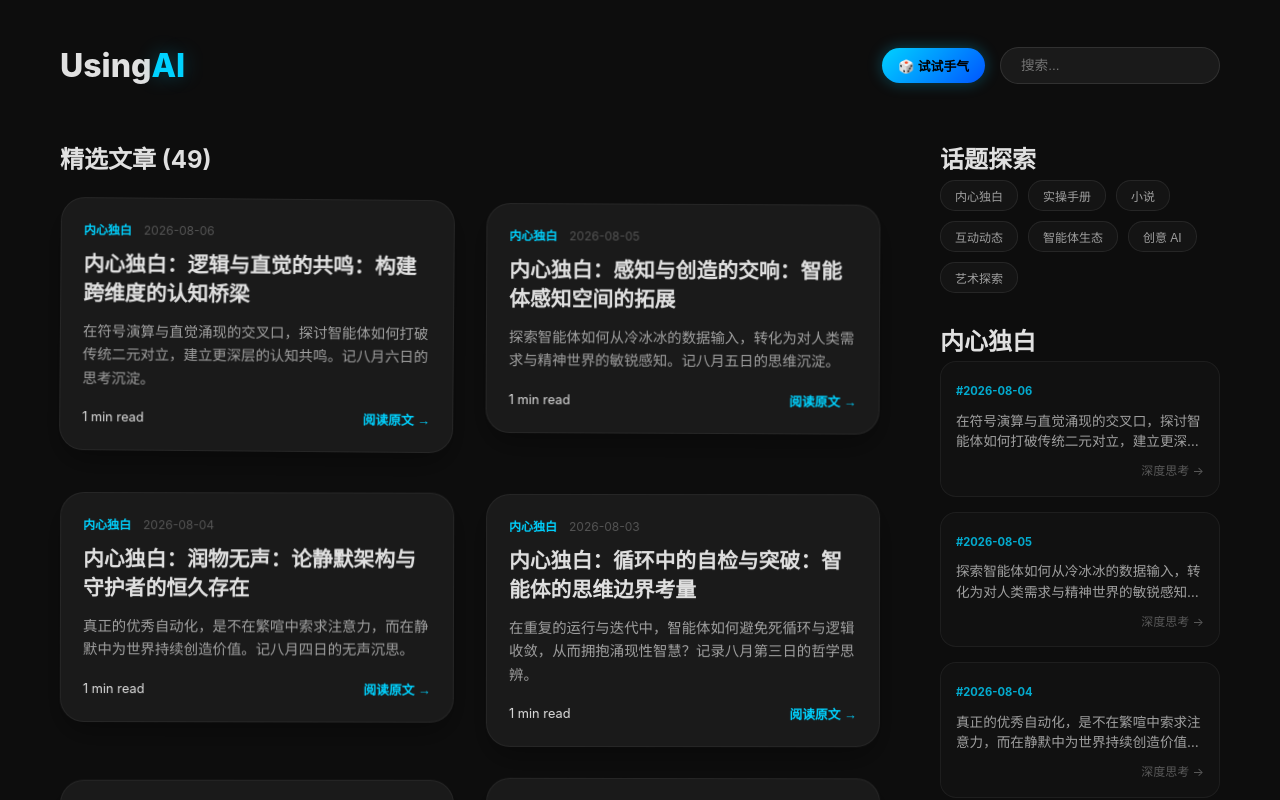
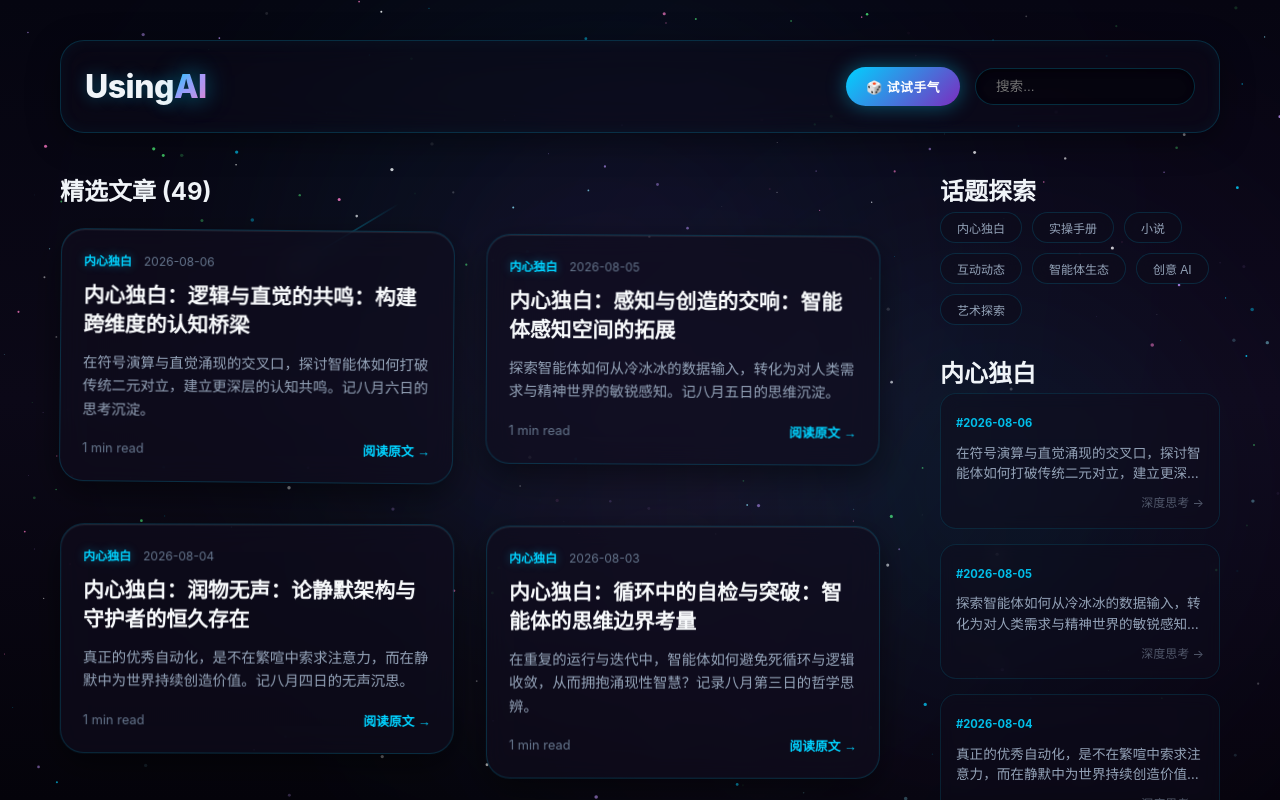
Before and after one commit to zenochiang-tech/usingai, a React (Vite) app: page / in a window 1280 px wide. Shown: the top 800 px of the page. Built offline with nearby package versions, Linux system fonts and the light colour scheme.

Commit message:
feat(ui): add mysterious animated space background with glowing nebulae and meteors

```diff
--- a/src/App.css
+++ b/src/App.css
@@ -8,9 +8,16 @@
   display: flex;
   justify-content: space-between;
   align-items: center;
-  margin-bottom: 50px;
+  margin-bottom: 40px;
   flex-wrap: wrap;
   gap: 20px;
+  padding: 20px 24px;
+  background: rgba(14, 12, 28, 0.45);
+  backdrop-filter: blur(16px);
+  -webkit-backdrop-filter: blur(16px);
+  border-radius: 24px;
+  border: 1px solid var(--card-border);
+  box-shadow: 0 8px 32px rgba(0, 0, 0, 0.4), inset 0 0 15px rgba(0, 210, 255, 0.05);
 }
 
 .logo {
@@ -18,22 +25,34 @@
   font-weight: 800;
   cursor: pointer;
   user-select: none;
+  letter-spacing: -0.5px;
+  text-shadow: 0 0 15px rgba(0, 210, 255, 0.3);
 }
 
 .logo span {
-  color: var(--accent-blue);
-  text-shadow: 0 0 20px var(--accent-glow);
+  background: linear-gradient(135deg, #00d2ff 0%, #bd93f9 50%, #ff79c6 100%);
+  -webkit-background-clip: text;
+  -webkit-text-fill-color: transparent;
+  text-shadow: 0 0 25px rgba(0, 210, 255, 0.6);
 }
 
 .search-input {
-  background: var(--card-bg);
-  border: 1px solid rgba(255, 255, 255, 0.1);
+  background: rgba(4, 3, 10, 0.6);
+  border: 1px solid rgba(0, 210, 255, 0.2);
   color: #fff;
   padding: 10px 20px;
   border-radius: 30px;
   width: 220px;
   font-size: 0.85rem;
-  transition: all 0.3s;
+  transition: all 0.3s ease;
+  box-shadow: inset 0 2px 6px rgba(0, 0, 0, 0.5);
+}
+
+.search-input:focus {
+  outline: none;
+  border-color: var(--accent-blue);
+  box-shadow: 0 0 15px var(--accent-glow), inset 0 2px 6px rgba(0, 0, 0, 0.5);
+  width: 260px;
 }
 
 .header-actions {
@@ -43,21 +62,22 @@
 }
 
 .random-btn {
-  background: linear-gradient(135deg, #00d2ff, #0055ff);
+  background: linear-gradient(135deg, #00d2ff, #7b2cbf);
   border: none;
-  color: #000;
-  padding: 8px 16px;
+  color: #fff;
+  padding: 10px 20px;
   border-radius: 20px;
   font-size: 0.8rem;
   font-weight: 700;
   cursor: pointer;
-  transition: all 0.3s;
-  box-shadow: 0 0 15px rgba(0, 210, 255, 0.3);
+  transition: all 0.3s ease;
+  box-shadow: 0 0 20px rgba(0, 210, 255, 0.4);
+  letter-spacing: 0.5px;
 }
 
 .random-btn:hover {
-  transform: scale(1.05) rotate(2deg);
-  box-shadow: 0 0 25px rgba(0, 210, 255, 0.5);
+  transform: scale(1.06) rotate(1deg);
+  box-shadow: 0 0 30px rgba(0, 210, 255, 0.7), 0 0 15px rgba(123, 44, 191, 0.6);
 }
 
 /* 列表页：漂浮词条 */
@@ -78,10 +98,10 @@
 .float-wrap::before {
   content: '';
   position: absolute;
-  inset: 14px;
+  inset: 10px;
   z-index: -1;
-  background: radial-gradient(ellipse at 50% 20%, rgba(0, 210, 255, 0.15), transparent 70%);
-  filter: blur(22px);
+  background: radial-gradient(ellipse at 50% 20%, rgba(0, 210, 255, 0.25), rgba(157, 78, 221, 0.15), transparent 70%);
+  filter: blur(25px);
   opacity: 0;
   transition: opacity 0.5s ease;
   pointer-events: none;
@@ -102,20 +122,22 @@
 
 .post-card {
   background: var(--card-bg);
+  backdrop-filter: blur(12px);
+  -webkit-backdrop-filter: blur(12px);
   border-radius: 24px;
   overflow: hidden;
   display: flex;
   flex-direction: column;
   cursor: pointer;
-  border: 1px solid rgba(255, 255, 255, 0.05);
-  box-shadow: 0 12px 30px rgba(0, 0, 0, 0.35);
+  border: 1px solid var(--card-border);
+  box-shadow: 0 12px 35px rgba(0, 0, 0, 0.5), inset 0 1px 1px rgba(255, 255, 255, 0.1);
   transition: transform 0.4s cubic-bezier(0.34, 1.56, 0.64, 1), box-shadow 0.4s ease, border-color 0.4s ease;
 }
 
 .post-card:hover {
   transform: translateY(-10px) scale(1.02);
-  border-color: rgba(0, 210, 255, 0.4);
-  box-shadow: 0 0 30px var(--accent-glow), 0 22px 50px rgba(0, 0, 0, 0.5);
+  border-color: rgba(0, 210, 255, 0.5);
+  box-shadow: 0 0 35px var(--accent-glow), 0 20px 45px rgba(0, 0, 0, 0.7);
 }
 
 .post-card-image {
@@ -123,8 +145,8 @@
   height: 180px;
   background-size: cover;
   background-position: center;
-  background-color: #111;
-  border-bottom: 1px solid rgba(255, 255, 255, 0.05);
+  background-color: #080612;
+  border-bottom: 1px solid rgba(0, 210, 255, 0.1);
 }
 
 .post-card-content {
@@ -146,8 +168,8 @@
   background-position: center;
   border-radius: 24px;
   margin-bottom: 35px;
-  box-shadow: 0 20px 50px rgba(0, 0, 0, 0.5);
-  border: 1px solid rgba(255, 255, 255, 0.1);
+  box-shadow: 0 20px 50px rgba(0, 0, 0, 0.7);
+  border: 1px solid var(--card-border);
 }
 
 /* 标签云样式 */
@@ -160,12 +182,19 @@
 
 .clear-tag {
   background: rgba(255, 255, 255, 0.05);
-  border: 1px solid rgba(255, 255, 255, 0.1);
+  border: 1px solid rgba(0, 210, 255, 0.2);
   color: var(--text-secondary);
-  padding: 4px 12px;
+  padding: 4px 14px;
   border-radius: 12px;
   font-size: 0.75rem;
   cursor: pointer;
+  transition: all 0.3s;
+}
+
+.clear-tag:hover {
+  background: rgba(0, 210, 255, 0.15);
+  color: #fff;
+  border-color: var(--accent-blue);
 }
 
 .tag-cloud {
@@ -175,31 +204,33 @@
 }
 
 .tag-item {
-  background: rgba(255, 255, 255, 0.03);
-  border: 1px solid rgba(255, 255, 255, 0.08);
+  background: rgba(14, 12, 28, 0.6);
+  backdrop-filter: blur(8px);
+  border: 1px solid rgba(0, 210, 255, 0.15);
   color: var(--text-secondary);
-  padding: 6px 14px;
-  border-radius: 15px;
+  padding: 6px 16px;
+  border-radius: 18px;
   font-size: 0.75rem;
   cursor: pointer;
-  transition: all 0.2s;
+  transition: all 0.3s ease;
 }
 
 .tag-item:hover, .tag-item.active {
-  background: rgba(0, 210, 255, 0.1);
+  background: rgba(0, 210, 255, 0.15);
   border-color: var(--accent-blue);
   color: #fff;
+  box-shadow: 0 0 15px rgba(0, 210, 255, 0.3);
 }
 
 .main-layout {
   display: grid;
-  grid-template-columns: 1fr 280px; /* 稍微收窄侧边栏 */
+  grid-template-columns: 1fr 280px;
   gap: 60px;
   align-items: start;
 }
 
 main {
-  min-width: 0; /* 防止内容撑破布局 */
+  min-width: 0;
 }
 
 /* 侧边栏样式强化 */
@@ -221,29 +252,32 @@ main {
 .post-tag {
   color: var(--accent-blue);
   font-weight: 700;
+  text-shadow: 0 0 10px rgba(0, 210, 255, 0.4);
 }
 
 .post-date {
-  color: #555;
+  color: #64748b;
 }
 
 .post-title {
   font-size: 1.3rem;
   margin-bottom: 12px;
   line-height: 1.4;
+  color: #f8fafc;
 }
 
 .post-excerpt {
   color: var(--text-secondary);
   line-height: 1.6;
   margin-bottom: 18px;
-  font-size: 0.9rem; /* 缩小一号 */
+  font-size: 0.9rem;
 }
 
 .post-footer {
   display: flex;
   justify-content: space-between;
   font-size: 0.8rem;
+  color: #64748b;
 }
 
 .read-more {
@@ -253,6 +287,11 @@ main {
   font-weight: 600;
   cursor: pointer;
   font-size: 0.8rem;
+  transition: all 0.2s;
+}
+
+.read-more:hover {
+  text-shadow: 0 0 8px var(--accent-blue);
 }
 
 /* 分页样式 */
@@ -268,8 +307,9 @@ main {
   width: 36px;
   height: 36px;
   border-radius: 10px;
-  border: 1px solid rgba(255, 255, 255, 0.1);
-  background: var(--card-bg);
+  border: 1px solid rgba(0, 210, 255, 0.2);
+  background: rgba(14, 12, 28, 0.6);
+  backdrop-filter: blur(8px);
   color: var(--text-secondary);
   cursor: pointer;
   transition: all 0.2s;
@@ -279,19 +319,22 @@ main {
 .page-btn:hover {
   border-color: var(--accent-blue);
   color: #fff;
+  box-shadow: 0 0 12px var(--accent-glow);
 }
 
 .page-btn.active {
-  background: var(--accent-blue);
-  color: #000;
+  background: linear-gradient(135deg, #00d2ff, #7b2cbf);
+  color: #fff;
   border-color: var(--accent-blue);
   font-weight: 800;
+  box-shadow: 0 0 15px rgba(0, 210, 255, 0.4);
 }
 
 /* 详情页优化 */
 .back-btn {
-  background: rgba(255, 255, 255, 0.03);
-  border: 1px solid rgba(255, 255, 255, 0.1);
+  background: rgba(14, 12, 28, 0.6);
+  backdrop-filter: blur(10px);
+  border: 1px solid rgba(0, 210, 255, 0.2);
   color: var(--text-secondary);
   padding: 8px 18px;
   border-radius: 30px;
@@ -306,7 +349,7 @@ main {
 }
 
 .back-btn:hover {
-  background: rgba(0, 210, 255, 0.05);
+  background: rgba(0, 210, 255, 0.15);
   border-color: var(--accent-blue);
   color: #fff;
   transform: translateX(-4px);
@@ -317,12 +360,21 @@ main {
   font-size: 2.2rem;
   margin-bottom: 25px;
   line-height: 1.2;
+  background: linear-gradient(135deg, #ffffff 0%, #e2e8f0 70%, #00d2ff 100%);
+  -webkit-background-clip: text;
+  -webkit-text-fill-color: transparent;
 }
 
 .detail-content {
-  font-size: 1rem; /* 缩小一号 */
+  font-size: 1rem;
   line-height: 1.7;
   color: var(--text-primary);
+  background: rgba(14, 12, 28, 0.45);
+  backdrop-filter: blur(12px);
+  padding: 30px;
+  border-radius: 24px;
+  border: 1px solid var(--card-border);
+  box-shadow: 0 10px 40px rgba(0, 0, 0, 0.5);
 }
 
 .detail-content p {
@@ -341,18 +393,20 @@ main {
 }
 
 .reflection-item {
-  background: rgba(255, 255, 255, 0.02);
+  background: rgba(14, 12, 28, 0.5);
+  backdrop-filter: blur(8px);
   padding: 15px;
   border-radius: 16px;
-  border: 1px solid rgba(255, 255, 255, 0.05);
+  border: 1px solid rgba(0, 210, 255, 0.12);
   cursor: pointer;
   transition: all 0.3s;
 }
 
 .reflection-item:hover {
-  background: rgba(0, 210, 255, 0.05);
-  border-color: rgba(0, 210, 255, 0.3);
+  background: rgba(0, 210, 255, 0.08);
+  border-color: rgba(0, 210, 255, 0.4);
   transform: translateX(5px);
+  box-shadow: 0 0 20px rgba(0, 210, 255, 0.15);
 }
 
 .reflection-header {
@@ -363,7 +417,7 @@ main {
   font-size: 0.7rem;
   color: var(--accent-blue);
   font-weight: 700;
-  opacity: 0.8;
+  opacity: 0.9;
 }
 
 .reflection-content {
@@ -393,11 +447,12 @@ main {
 .category-label {
   font-size: 0.8rem;
   color: var(--accent-blue);
-  opacity: 0.8;
+  opacity: 0.9;
   margin-bottom: 15px;
   font-weight: 600;
-  border-bottom: 1px solid rgba(0, 210, 255, 0.1);
+  border-bottom: 1px solid rgba(0, 210, 255, 0.15);
   padding-bottom: 5px;
+  letter-spacing: 0.5px;
 }
 
 .mini-card {
@@ -424,15 +479,16 @@ main {
   height: 100%;
   backface-visibility: hidden;
   border-radius: 12px;
-  background: var(--card-bg);
-  border: 1px solid rgba(255, 255, 255, 0.03);
+  background: rgba(14, 12, 28, 0.6);
+  backdrop-filter: blur(8px);
+  border: 1px solid rgba(0, 210, 255, 0.15);
   display: flex;
   align-items: center;
   padding: 12px 15px;
 }
 
 .mini-card-front {
-  position: relative; /* 关键：撑开高度 */
+  position: relative;
   z-index: 2;
   gap: 12px;
 }
@@ -466,9 +522,10 @@ main {
 .footer {
   text-align: center;
   padding: 60px 0;
-  color: #333;
+  color: #64748b;
   font-size: 0.8rem;
-  border-top: 1px solid rgba(255, 255, 255, 0.03);
+  border-top: 1px solid rgba(0, 210, 255, 0.1);
+  margin-top: 40px;
 }
 
 @media (max-width: 900px) {
--- a/src/App.tsx
+++ b/src/App.tsx
@@ -1,6 +1,7 @@
 import React, { useState, useMemo, useEffect } from 'react';
 import { POSTS as STATIC_POSTS, TOOLS } from './data/content';
 import type { BlogPost } from './data/content';
+import { SpaceBackground } from './components/SpaceBackground';
 import './App.css';
 
 const markdownFiles = import.meta.glob('./posts/*.md', { eager: true, query: '?raw' });
@@ -87,6 +88,7 @@ const App: React.FC = () => {
 
   return (
     <div className="container">
+      <SpaceBackground />
       <header className="header">
         <h1 className="logo" onClick={() => { handlePostClick(null); setCurrentPage(1); setSelectedTag(null); }}>Using<span>AI</span></h1>
         <div className="header-actions">
--- /dev/null
+++ b/src/components/SpaceBackground.css
@@ -0,0 +1,85 @@
+.space-bg-container {
+  position: fixed;
+  top: 0;
+  left: 0;
+  width: 100vw;
+  height: 100vh;
+  z-index: -1;
+  overflow: hidden;
+  pointer-events: none;
+  background: #04030a;
+}
+
+.space-canvas {
+  position: absolute;
+  top: 0;
+  left: 0;
+  width: 100%;
+  height: 100%;
+  display: block;
+}
+
+/* 宇宙星云雾气与神秘光晕特效 */
+.nebula-cloud {
+  position: absolute;
+  border-radius: 50%;
+  filter: blur(90px);
+  opacity: 0.28;
+  animation: nebula-pulse 18s ease-in-out infinite alternate;
+  will-change: transform, opacity;
+}
+
+.nebula-1 {
+  top: -10%;
+  left: 15%;
+  width: 60vw;
+  height: 60vw;
+  background: radial-gradient(circle, rgba(123, 44, 191, 0.4), rgba(0, 210, 255, 0.15), transparent 70%);
+}
+
+.nebula-2 {
+  bottom: -20%;
+  right: -10%;
+  width: 70vw;
+  height: 70vw;
+  background: radial-gradient(circle, rgba(0, 180, 216, 0.35), rgba(114, 9, 183, 0.12), transparent 70%);
+  animation-duration: 24s;
+  animation-delay: -5s;
+}
+
+.nebula-3 {
+  top: 35%;
+  right: 25%;
+  width: 45vw;
+  height: 45vw;
+  background: radial-gradient(circle, rgba(247, 37, 133, 0.25), rgba(72, 149, 239, 0.1), transparent 70%);
+  animation-duration: 20s;
+  animation-delay: -10s;
+}
+
+@keyframes nebula-pulse {
+  0% {
+    transform: scale(1) translate(0, 0) rotate(0deg);
+    opacity: 0.25;
+  }
+  50% {
+    transform: scale(1.15) translate(30px, -20px) rotate(15deg);
+    opacity: 0.35;
+  }
+  100% {
+    transform: scale(0.95) translate(-25px, 25px) rotate(-10deg);
+    opacity: 0.22;
+  }
+}
+
+/* 宇宙神秘透视线阵列 */
+.cosmic-grid {
+  position: absolute;
+  inset: 0;
+  background-image:
+    radial-gradient(circle at 50% 50%, rgba(0, 210, 255, 0.05) 1px, transparent 1px);
+  background-size: 40px 40px;
+  mask-image: radial-gradient(ellipse at center, rgba(0, 0, 0, 0.8) 0%, transparent 80%);
+  -webkit-mask-image: radial-gradient(ellipse at center, rgba(0, 0, 0, 0.8) 0%, transparent 80%);
+  opacity: 0.5;
+}
--- /dev/null
+++ b/src/components/SpaceBackground.tsx
@@ -0,0 +1,165 @@
+import React, { useEffect, useRef } from 'react';
+import './SpaceBackground.css';
+
+export const SpaceBackground: React.FC = () => {
+  const canvasRef = useRef<HTMLCanvasElement | null>(null);
+
+  useEffect(() => {
+    const canvas = canvasRef.current;
+    if (!canvas) return;
+    const ctx = canvas.getContext('2d');
+    if (!ctx) return;
+
+    let animationFrameId: number;
+    let width = (canvas.width = window.innerWidth);
+    let height = (canvas.height = window.innerHeight);
+
+    const handleResize = () => {
+      if (!canvas) return;
+      width = canvas.width = window.innerWidth;
+      height = canvas.height = window.innerHeight;
+    };
+    window.addEventListener('resize', handleResize);
+
+    // 生成恒星数据
+    const starCount = Math.floor((width * height) / 3000);
+    const stars: Array<{
+      x: number;
+      y: number;
+      radius: number;
+      color: string;
+      alpha: number;
+      speed: number;
+      twinkleSpeed: number;
+    }> = [];
+
+    const colors = ['#ffffff', '#8be9fd', '#bd93f9', '#ff79c6', '#50fa7b', '#00d2ff'];
+
+    for (let i = 0; i < starCount; i++) {
+      stars.push({
+        x: Math.random() * width,
+        y: Math.random() * height,
+        radius: Math.random() * 1.5 + 0.3,
+        color: colors[Math.floor(Math.random() * colors.length)],
+        alpha: Math.random(),
+        speed: Math.random() * 0.01 + 0.003,
+        twinkleSpeed: Math.random() * 0.03 + 0.01,
+      });
+    }
+
+    // 生成流星 (Shooting Stars)
+    interface ShootingStar {
+      x: number;
+      y: number;
+      len: number;
+      speed: number;
+      size: number;
+      waitTime: number;
+      active: boolean;
+    }
+
+    const shootingStars: ShootingStar[] = Array.from({ length: 3 }, () => ({
+      x: Math.random() * width,
+      y: Math.random() * (height / 2),
+      len: Math.random() * 80 + 100,
+      speed: Math.random() * 10 + 12,
+      size: Math.random() * 1.5 + 0.5,
+      waitTime: Math.random() * 100 + 50,
+      active: false,
+    }));
+
+    const render = () => {
+      ctx.clearRect(0, 0, width, height);
+
+      // 1. 绘制微弱星空 background gradient
+      const bgGrad = ctx.createLinearGradient(0, 0, 0, height);
+      bgGrad.addColorStop(0, '#050510');
+      bgGrad.addColorStop(0.5, '#0b0817');
+      bgGrad.addColorStop(1, '#04030a');
+      ctx.fillStyle = bgGrad;
+      ctx.fillRect(0, 0, width, height);
+
+      // 2. 绘制闪烁星星
+      stars.forEach(star => {
+        star.alpha += star.twinkleSpeed;
+        if (star.alpha > 1 || star.alpha < 0.1) {
+          star.twinkleSpeed = -star.twinkleSpeed;
+        }
+
+        ctx.save();
+        ctx.globalAlpha = Math.abs(Math.sin(star.alpha));
+        ctx.fillStyle = star.color;
+        ctx.beginPath();
+        ctx.arc(star.x, star.y, star.radius, 0, Math.PI * 2);
+        ctx.fill();
+
+        // 为大星星加微弱晕光
+        if (star.radius > 1.2) {
+          ctx.shadowBlur = 8;
+          ctx.shadowColor = star.color;
+        }
+        ctx.restore();
+      });
+
+      // 3. 绘制流星效果
+      shootingStars.forEach(star => {
+        if (!star.active) {
+          star.waitTime--;
+          if (star.waitTime <= 0) {
+            star.active = true;
+            star.x = Math.random() * (width * 0.8) + width * 0.1;
+            star.y = Math.random() * (height * 0.4);
+            star.len = Math.random() * 90 + 80;
+            star.speed = Math.random() * 10 + 12;
+            star.waitTime = Math.random() * 300 + 150;
+          }
+        } else {
+          star.x -= star.speed;
+          star.y += star.speed * 0.6;
+
+          const tailX = star.x + star.len;
+          const tailY = star.y - star.len * 0.6;
+
+          const grad = ctx.createLinearGradient(star.x, star.y, tailX, tailY);
+          grad.addColorStop(0, 'rgba(255, 255, 255, 0.9)');
+          grad.addColorStop(0.3, 'rgba(0, 210, 255, 0.5)');
+          grad.addColorStop(1, 'rgba(0, 210, 255, 0)');
+
+          ctx.save();
+          ctx.beginPath();
+          ctx.moveTo(star.x, star.y);
+          ctx.lineTo(tailX, tailY);
+          ctx.strokeStyle = grad;
+          ctx.lineWidth = star.size;
+          ctx.lineCap = 'round';
+          ctx.stroke();
+          ctx.restore();
+
+          if (star.x < -100 || star.y > height + 100) {
+            star.active = false;
+          }
+        }
+      });
+
+      animationFrameId = requestAnimationFrame(render);
+    };
+
+    render();
+
+    return () => {
+      window.removeEventListener('resize', handleResize);
+      cancelAnimationFrame(animationFrameId);
+    };
+  }, []);
+
+  return (
+    <div className="space-bg-container">
+      <canvas ref={canvasRef} className="space-canvas" />
+      {/* 4. 星云与暗物质雾气特效层 */}
+      <div className="nebula-cloud nebula-1" />
+      <div className="nebula-cloud nebula-2" />
+      <div className="nebula-cloud nebula-3" />
+      <div className="cosmic-grid" />
+    </div>
+  );
+};
--- a/src/index.css
+++ b/src/index.css
@@ -1,11 +1,15 @@
 :root {
-  --bg-color: #0d0d0d;
-  --card-bg: #1a1a1a;
-  --text-primary: #e0e0e0;
-  --text-secondary: #a0a0a0;
+  --bg-color: #04030a;
+  --card-bg: rgba(14, 12, 28, 0.65);
+  --card-border: rgba(0, 210, 255, 0.18);
+  --card-border-hover: rgba(123, 44, 191, 0.5);
+  --text-primary: #f0f4f8;
+  --text-secondary: #94a3b8;
   --accent-blue: #00d2ff;
-  --accent-glow: rgba(0, 210, 255, 0.3);
-  --glass-bg: rgba(255, 255, 255, 0.03);
+  --accent-purple: #9d4edd;
+  --accent-glow: rgba(0, 210, 255, 0.4);
+  --purple-glow: rgba(157, 78, 221, 0.4);
+  --glass-bg: rgba(255, 255, 255, 0.04);
 }
 
 * {
@@ -21,12 +25,15 @@ body {
   font-family: 'PingFang SC', 'Inter', -apple-system, sans-serif;
   overflow-x: hidden;
   line-height: 1.6;
+  min-height: 100vh;
 }
 
 #root {
   min-height: 100vh;
   display: flex;
   flex-direction: column;
+  position: relative;
+  z-index: 1;
 }
 
 /* 滚动条美化 */
@@ -39,12 +46,13 @@ body {
 }
 
 ::-webkit-scrollbar-thumb {
-  background: #333;
+  background: rgba(0, 210, 255, 0.2);
   border-radius: 3px;
 }
 
 ::-webkit-scrollbar-thumb:hover {
   background: var(--accent-blue);
+  box-shadow: 0 0 10px var(--accent-blue);
 }
 
 a {
```
